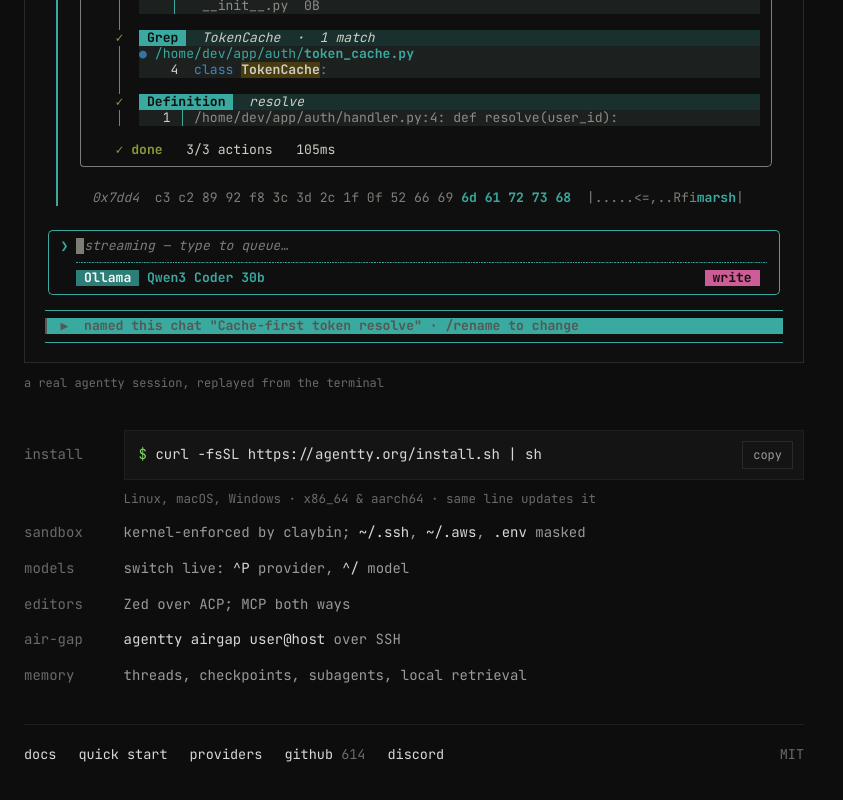
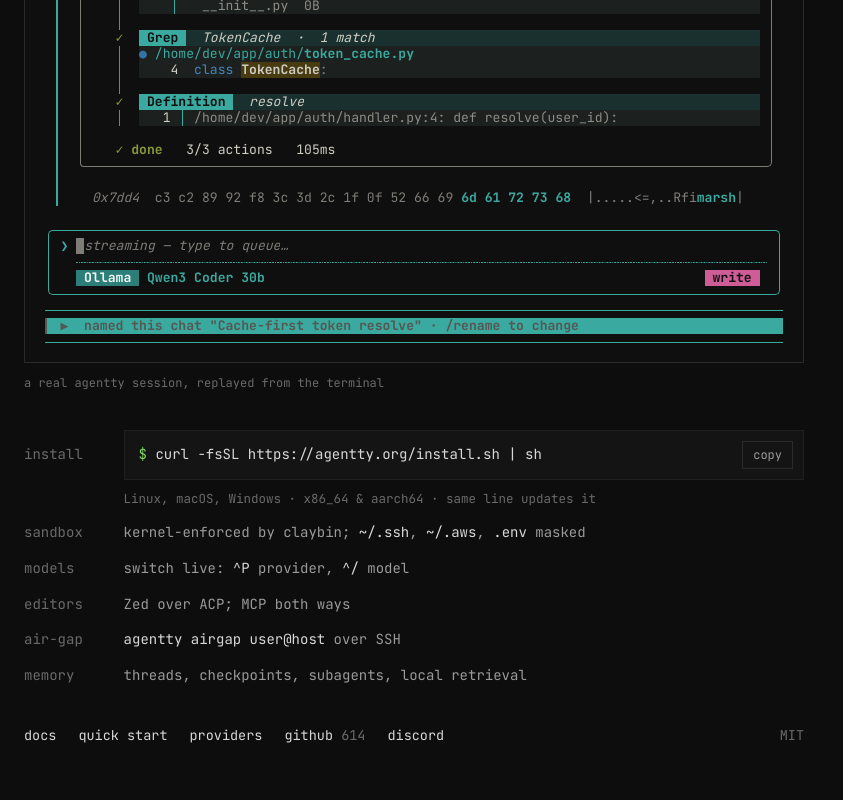
Before and after one commit to 1ay1/agentty.org, a Next.js app: page / in a window 1280 px wide. Shown: the part 473-1273 px from the top of the page, without its empty margins (0-843 px from the left). Built offline with nearby package versions, Linux system fonts and the light colour scheme.

Commit message:
Homepage: no divider line above the links row

```diff
--- a/app/site.css
+++ b/app/site.css
@@ -322,7 +322,7 @@ body:has(.home) { --gutter: 24px; }
 .home-install > span { color: var(--text-faint); font-size: 12.5px; }
 .home-links {
   display: flex; flex-wrap: wrap; align-items: baseline; gap: 6px 22px;
-  margin-top: 36px; padding-top: 18px; border-top: 1px solid var(--border-soft); font-size: 13.5px;
+  margin-top: 36px; font-size: 13.5px;
 }
 .home-links a { color: var(--text); text-decoration: none; }
 .home-links a:hover { color: var(--accent); text-decoration: underline; }
```
